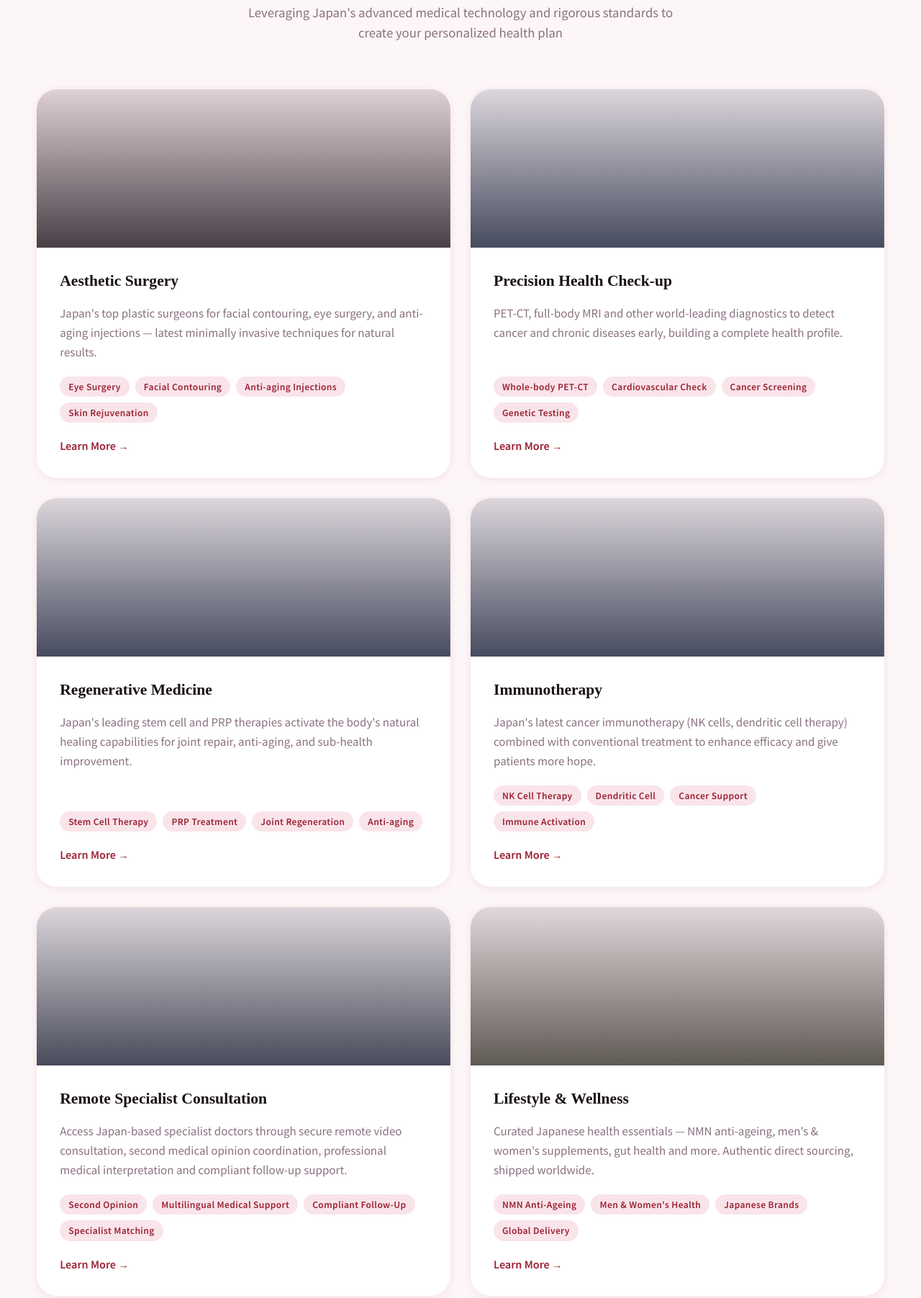
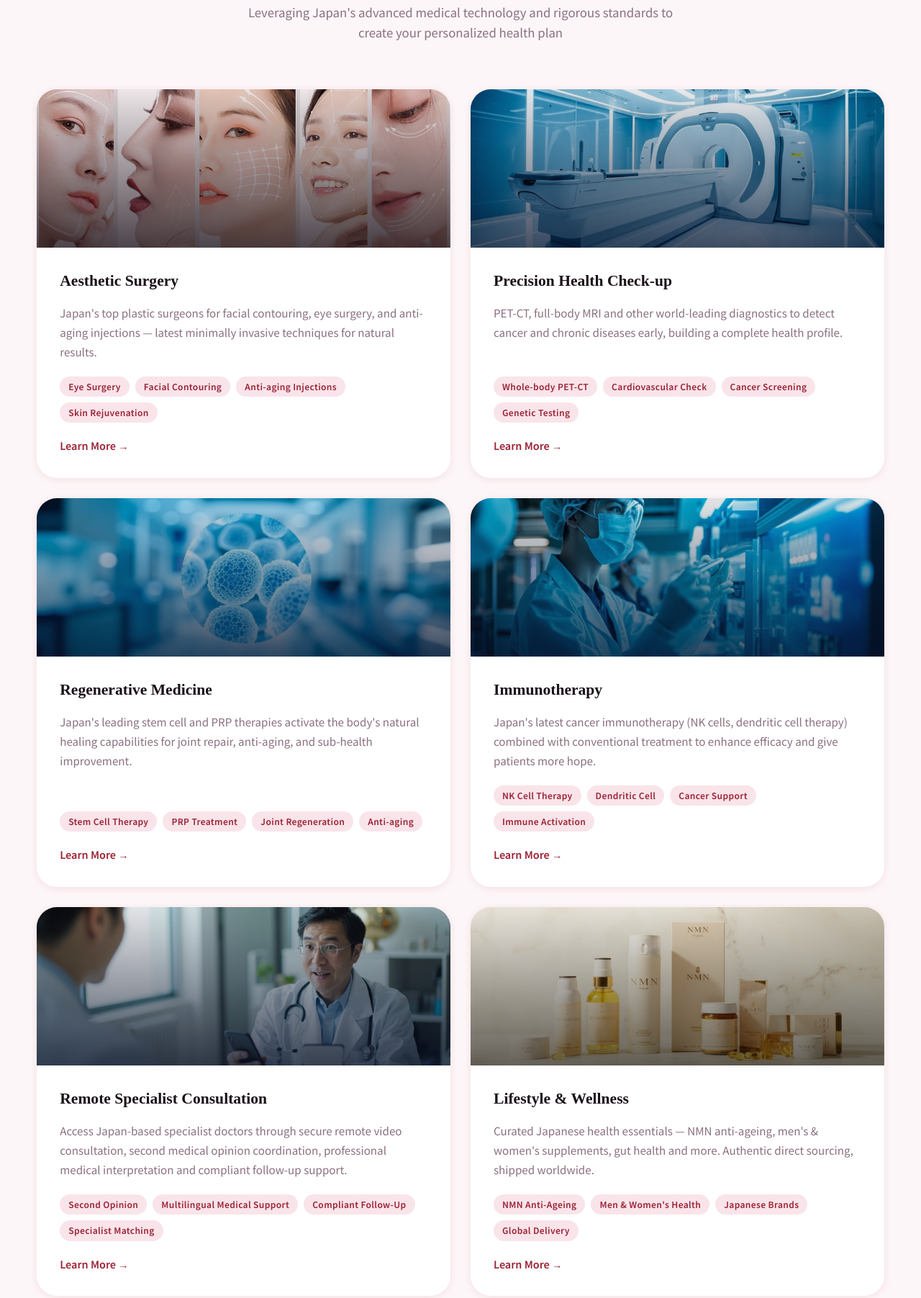
Before and after one commit to jiaogm2022-cloud/jmedpass.com, a website: page en/index.html in a window 1280 px wide. Shown: the part 1160-2963 px from the top of the page at 72% size. Drawn offline with Linux system fonts and the light colour scheme.

Commit message:
fix: repair image paths on English pages

```diff
--- a/en/index.html
+++ b/en/index.html
@@ -249,7 +249,7 @@
 
       <div class="service-card" data-index="1">
         <div class="service-img-wrap">
-          <div class="service-img service-img-1" data-bg="linear-gradient(to bottom, rgba(80,10,30,.1) 0%, rgba(26,16,24,.78) 100%), url('images/services/svc_zy4.jpg')"></div>
+          <div class="service-img service-img-1" data-bg="linear-gradient(to bottom, rgba(80,10,30,.1) 0%, rgba(26,16,24,.78) 100%), url('/images/services/svc_zy4.jpg')"></div>
           <div class="service-num">01</div>
         </div>
         <div class="service-body">
@@ -264,7 +264,7 @@
 
       <div class="service-card" data-index="2">
         <div class="service-img-wrap">
-          <div class="service-img service-img-2" data-bg="linear-gradient(to bottom, rgba(5,20,50,.08) 0%, rgba(5,15,40,.72) 100%), url('images/services/svc_tijian.jpg')"></div>
+          <div class="service-img service-img-2" data-bg="linear-gradient(to bottom, rgba(5,20,50,.08) 0%, rgba(5,15,40,.72) 100%), url('/images/services/svc_tijian.jpg')"></div>
           <div class="service-num">02</div>
         </div>
         <div class="service-body">
@@ -279,7 +279,7 @@
 
       <div class="service-card" data-index="3">
         <div class="service-img-wrap">
-          <div class="service-img service-img-3" data-bg="linear-gradient(to bottom, rgba(5,20,50,.08) 0%, rgba(5,15,40,.72) 100%), url('images/services/svc_regenerative_medicine.jpg')"></div>
+          <div class="service-img service-img-3" data-bg="linear-gradient(to bottom, rgba(5,20,50,.08) 0%, rgba(5,15,40,.72) 100%), url('/images/services/svc_regenerative_medicine.jpg')"></div>
           <div class="service-num">03</div>
         </div>
         <div class="service-body">
@@ -294,7 +294,7 @@
 
       <div class="service-card" data-index="4">
         <div class="service-img-wrap">
-          <div class="service-img service-img-4" data-bg="linear-gradient(to bottom, rgba(5,20,50,.08) 0%, rgba(5,15,40,.72) 100%), url('images/services/svc_immunotherapy.jpg')"></div>
+          <div class="service-img service-img-4" data-bg="linear-gradient(to bottom, rgba(5,20,50,.08) 0%, rgba(5,15,40,.72) 100%), url('/images/services/svc_immunotherapy.jpg')"></div>
           <div class="service-num">04</div>
         </div>
         <div class="service-body">
@@ -309,7 +309,7 @@
 
       <div class="service-card" data-index="5">
         <div class="service-img-wrap">
-          <div class="service-img service-img-5" data-bg="linear-gradient(to bottom, rgba(10,20,40,.08) 0%, rgba(8,15,35,.72) 100%), url('images/services/svc_zaixian.jpg')"></div>
+          <div class="service-img service-img-5" data-bg="linear-gradient(to bottom, rgba(10,20,40,.08) 0%, rgba(8,15,35,.72) 100%), url('/images/services/svc_zaixian.jpg')"></div>
           <div class="service-num">05</div>
         </div>
         <div class="service-body">
@@ -324,7 +324,7 @@
 
       <div class="service-card" data-index="6">
         <div class="service-img-wrap">
-          <div class="service-img service-img-6" data-bg="linear-gradient(to bottom, rgba(40,30,10,.08) 0%, rgba(20,15,5,.65) 100%), url('images/services/svc_shenghuo.jpg')"></div>
+          <div class="service-img service-img-6" data-bg="linear-gradient(to bottom, rgba(40,30,10,.08) 0%, rgba(20,15,5,.65) 100%), url('/images/services/svc_shenghuo.jpg')"></div>
           <div class="service-num">06</div>
         </div>
         <div class="service-body">
@@ -509,7 +509,7 @@
     </div>
     <div class="hospitals-grid">
       <div class="hospital-card">
-        <div class="hospital-img" style="background-image: url('images/hospitals/hosp1.jpg')"></div>
+        <div class="hospital-img" style="background-image: url('/images/hospitals/hosp1.jpg')"></div>
         <div class="hospital-info">
           <div class="hospital-name" data-i18n="hosp.1.name">Tokyo University Hospital</div>
           <div class="hospital-loc">📍 <span data-i18n="hosp.1.loc">Tokyo · Hongo</span></div>
@@ -517,7 +517,7 @@
         </div>
       </div>
       <div class="hospital-card">
-        <div class="hospital-img" style="background-image: url('images/hospitals/hosp2.jpg')"></div>
+        <div class="hospital-img" style="background-image: url('/images/hospitals/hosp2.jpg')"></div>
         <div class="hospital-info">
           <div class="hospital-name" data-i18n="hosp.2.name">Ginza Nord Aesthetic Surgery</div>
           <div class="hospital-loc">📍 <span data-i18n="hosp.2.loc">Tokyo · Ginza</span></div>
@@ -525,7 +525,7 @@
         </div>
       </div>
       <div class="hospital-card">
-        <div class="hospital-img" style="background-image: url('images/hospitals/hosp3.jpg')"></div>
+        <div class="hospital-img" style="background-image: url('/images/hospitals/hosp3.jpg')"></div>
         <div class="hospital-info">
           <div class="hospital-name" data-i18n="hosp.3.name">Osaka University Hospital</div>
           <div class="hospital-loc">📍 <span data-i18n="hosp.3.loc">Osaka · Suita</span></div>
```
Also changed, not shown: en/cosmetic-surgery.html (+3 -3 lines), en/health-screening.html (+3 -3 lines).
